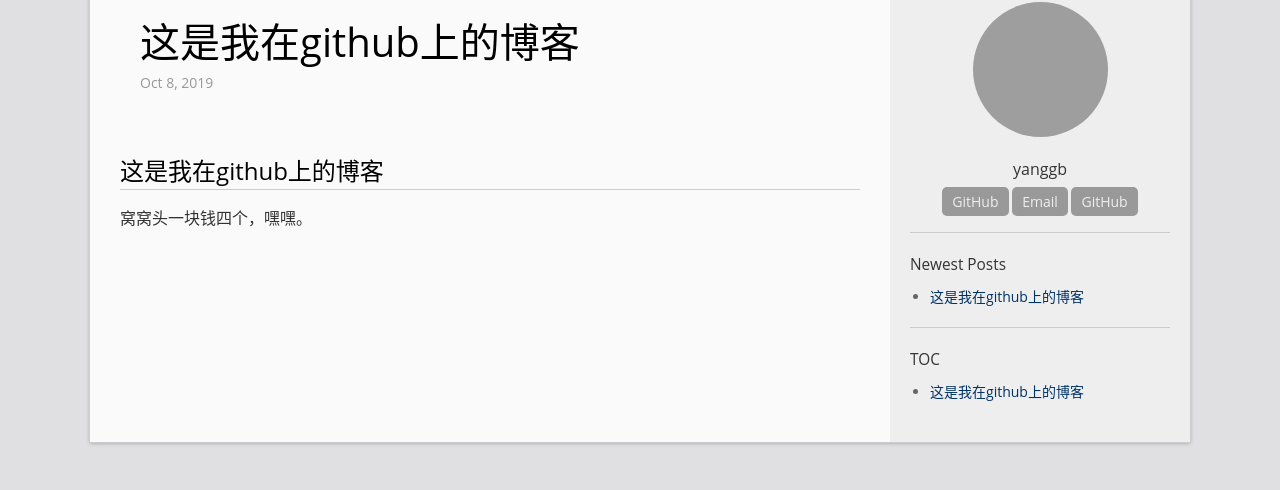
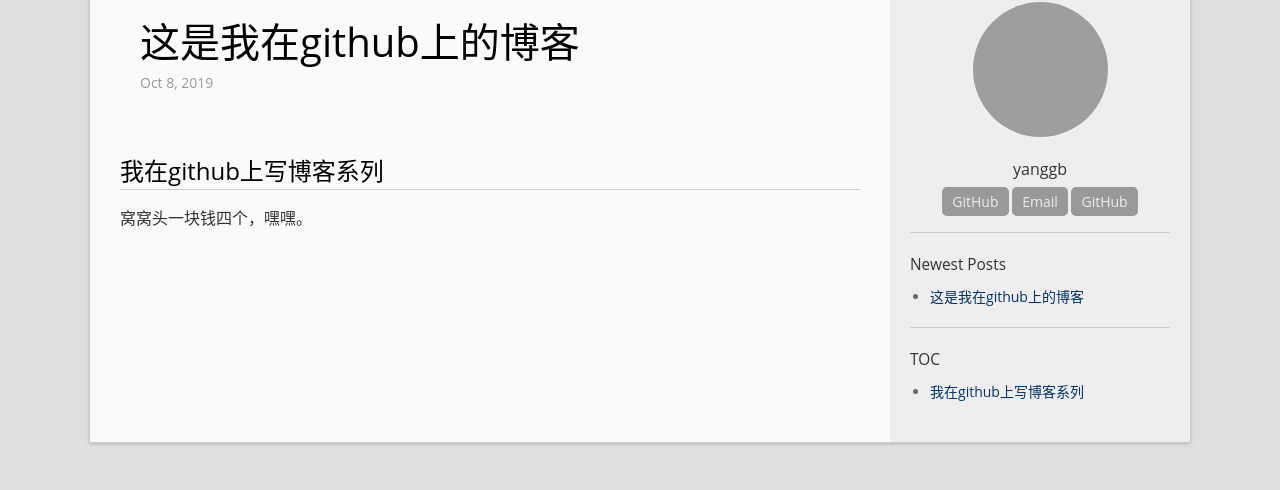
Before and after one commit to littlesev/littlesev.github.io, a Jekyll site: the page built from _posts/2019-10-08-我在github上的博客.markdown, in a window 1280 px wide. Shown: the part 120-610 px from the top of the page. Built offline with Jekyll 4.4.1, drawn with Linux system fonts in a browser that asks for light colours; grey boxes are pictures that could not be loaded.

Commit message:
Update 2019-10-08-我在github上的博客.markdown

```diff
--- a/_posts/2019-10-08-我在github上的博客.markdown
+++ b/_posts/2019-10-08-我在github上的博客.markdown
@@ -6,6 +6,6 @@ categories: jekyll update
 permalink: /archivers/hello
 ---
 
-# 这是我在github上的博客
+## 我在github上写博客系列
 
 窝窝头一块钱四个，嘿嘿。
```
